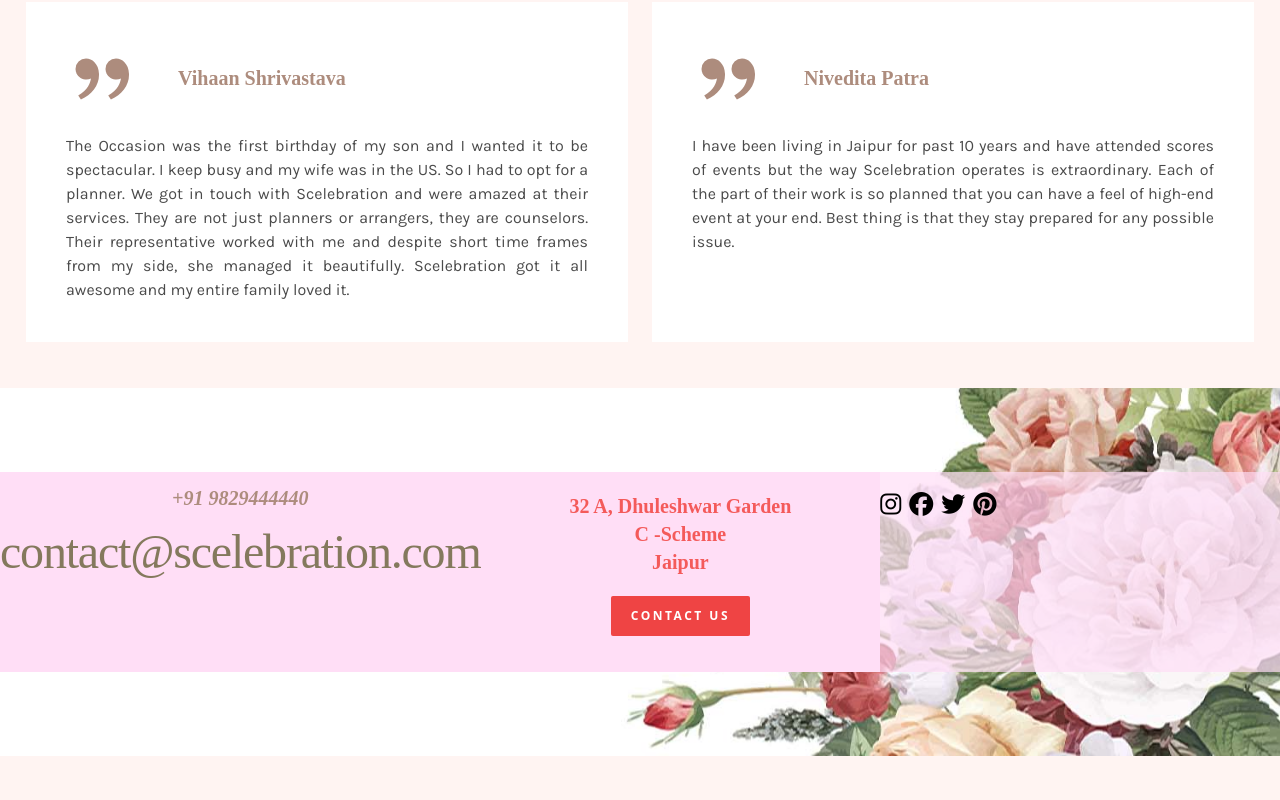
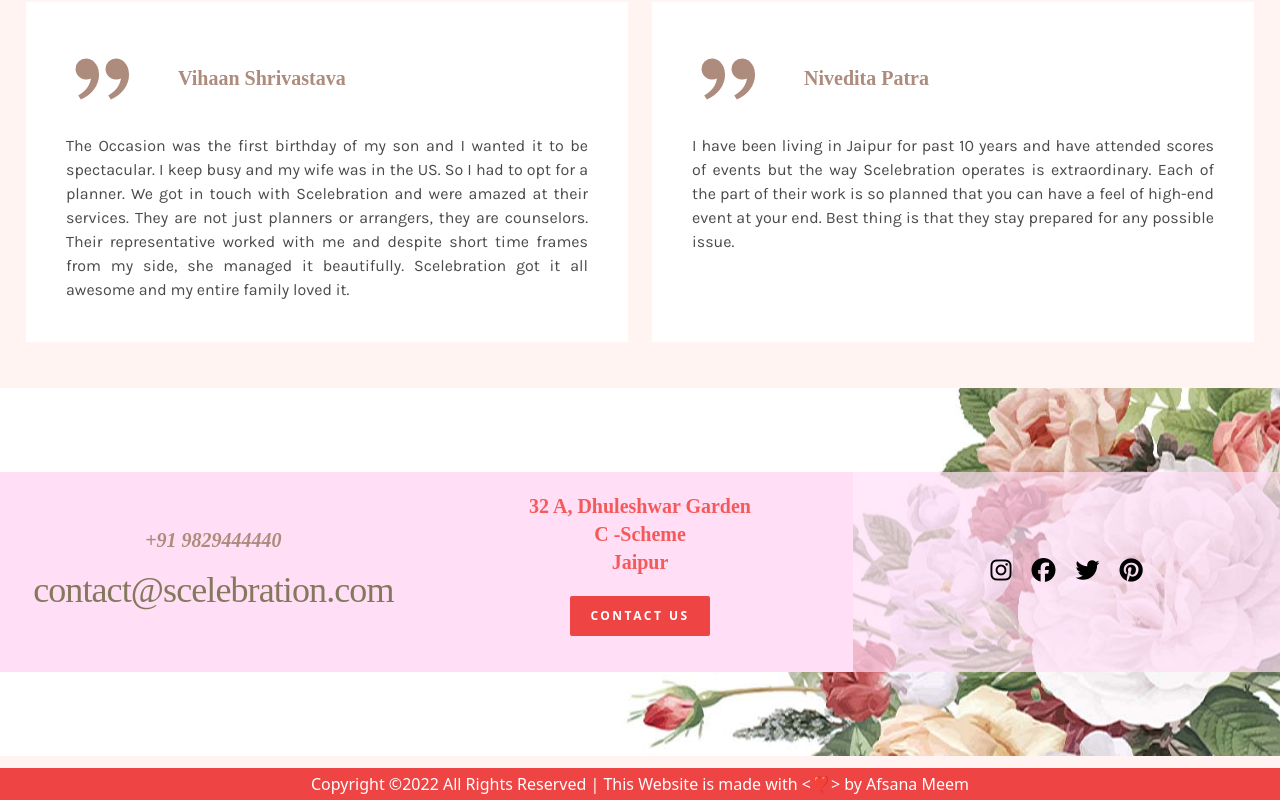
Before and after one commit to afsumeem/scelebration-event-planner, a React (Create React App) app: page / in a window 1280 px wide. Shown: the part 3992-4792 px from the top of the page. Before the commit the page ends 4748 px from the top, so only its background shows below. Built offline with nearby package versions, Linux system fonts and the light colour scheme; a web font is replaced by a local one.

Commit message:
animated cursor added

```diff
--- a/package.json
+++ b/package.json
@@ -5,9 +5,11 @@
   "dependencies": {
     "@fortawesome/fontawesome-free": "^6.1.1",
     "react": "^18.0.0",
+    "react-animated-cursor": "^2.4.0",
     "react-dom": "^18.0.0",
     "react-icons": "^4.3.1",
-    "react-scripts": "5.0.0"
+    "react-scripts": "5.0.0",
+    "react-scroll-to-top": "^1.0.8"
   },
   "scripts": {
     "start": "react-scripts start",
--- a/src/App.js
+++ b/src/App.js
@@ -6,10 +6,15 @@
 import Navbar from "./components/Navbar";
 import Services from "./components/Services";
 import Testimonial from "./components/Testimonial";
+import AnimatedCursor from "react-animated-cursor"
 
 function App() {
   return (
     <>
+      <AnimatedCursor
+        innerSize={15}
+        outerSize={10}
+      />
       {/* Navigation Bar */}
       <Navbar />
       <main>
--- a/src/components/Footer.jsx
+++ b/src/components/Footer.jsx
@@ -1,18 +1,25 @@
 /* TODO: create footer here */
+import ScrollToTop from "react-scroll-to-top";
 
 function Footer() {
   return (
     <footer className="mt-8">
+      <ScrollToTop smooth top="100" color="white" height="25" width="25"
+        style={{ "backgroundColor": "#f45a5a", padding: "7px" }}
+      />
       <div className="footer-section py-16">
 
-        <div className="flex items-center py-5 justify-around">
-          <div className="text-center footer-content py-5">
-            <p className="text-[#ad8c7d] text-xl section-para font-bold italic leading-3">+91 9829444440</p>
+        <div className="flex flex-col md:flex-row items-center py-5 justify-around">
+
+          <div className="flex items-center flex-col justify-center footer-content py-5">
+            <div className="">
+              <p className="text-[#ad8c7d] text-center text-xl section-para font-bold italic leading-3">+91 9829444440</p>
               <br />
-            <p className="text-[#84795d] section-para text-5xl tracking-tight"> contact@scelebration.com</p>
+              <p className="text-[#84795d] text-center  section-para text-4xl tracking-tight"> contact@scelebration.com</p>
+            </div>
           </div>
 
-          <div className="footer-content py-5 text-center">
+          <div className="footer-content py-5 text-center ">
             <p className="text-[#f45a5a] hover:text-red-500 section-para text-xl font-bold mb-5 cursor-pointer">32 A, Dhuleshwar Garden <br />
               C -Scheme <br />
               Jaipur</p>
@@ -23,8 +30,7 @@
             </button>
           </div>
 
-          <div className="footer-content-social py-5">
-            <ul className="flex space-x-2 items-center">
+          <ul className="flex space-x-5 items-center justify-center footer-content-social py-5 ">
             <li>
               <i className="fa-brands fa-instagram text-2xl hover:scale-110 transition-all hover:text-pink-900 cursor-pointer"></i>
             </li>
@@ -41,6 +47,8 @@
         </div>
 
       </div>
+      <div className="bg-red-500 mt-3">
+        <p className="text-center py-1 text-white">Copyright &copy;2022 All Rights Reserved | This Website is made with &#x003C;&#10083;&#x003E; by Afsana Meem</p>
       </div>
     </footer>
   );
```
Also changed, not shown: 1 other file (tests, documents, lock files or other folders). Lines whose indentation alone changed are shown as unchanged.
